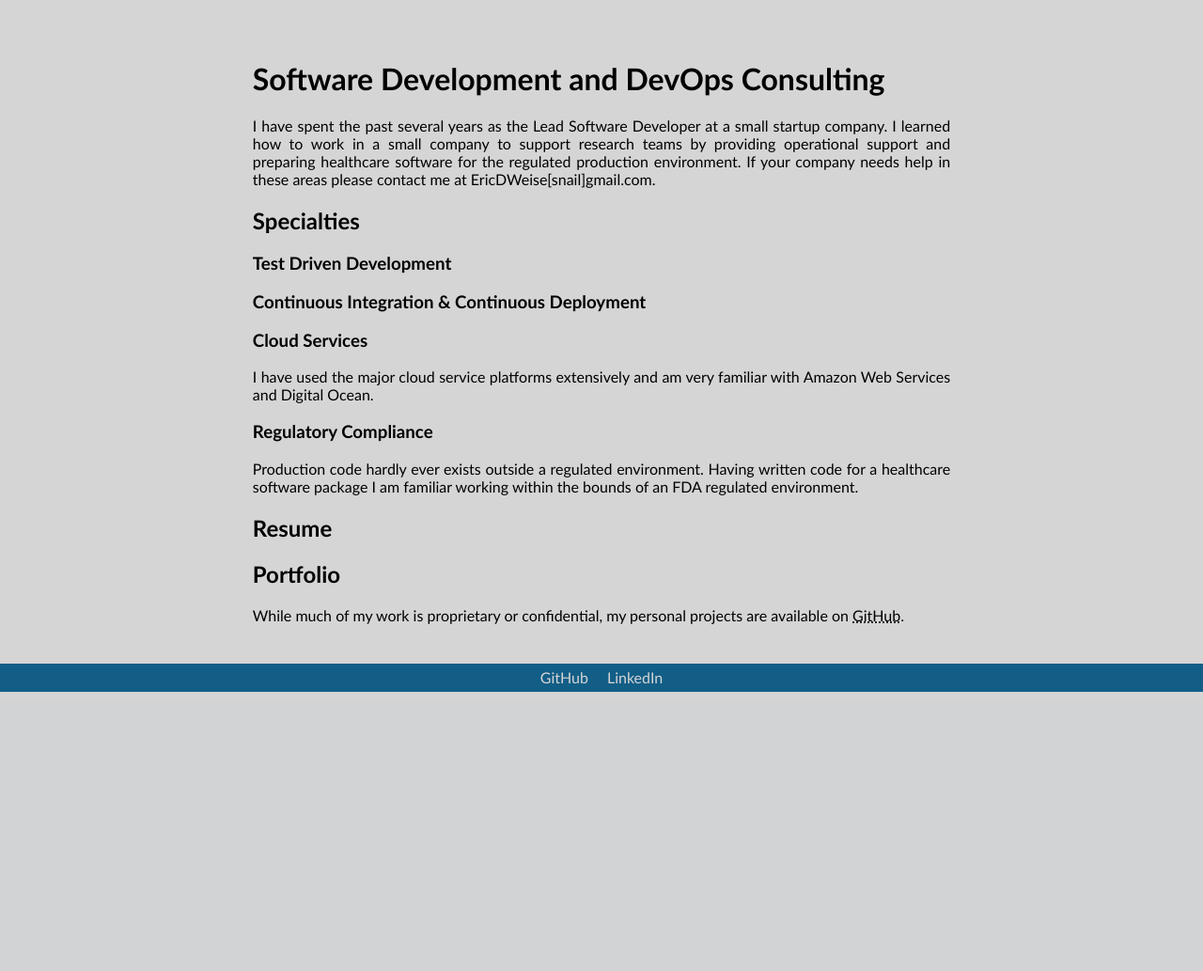
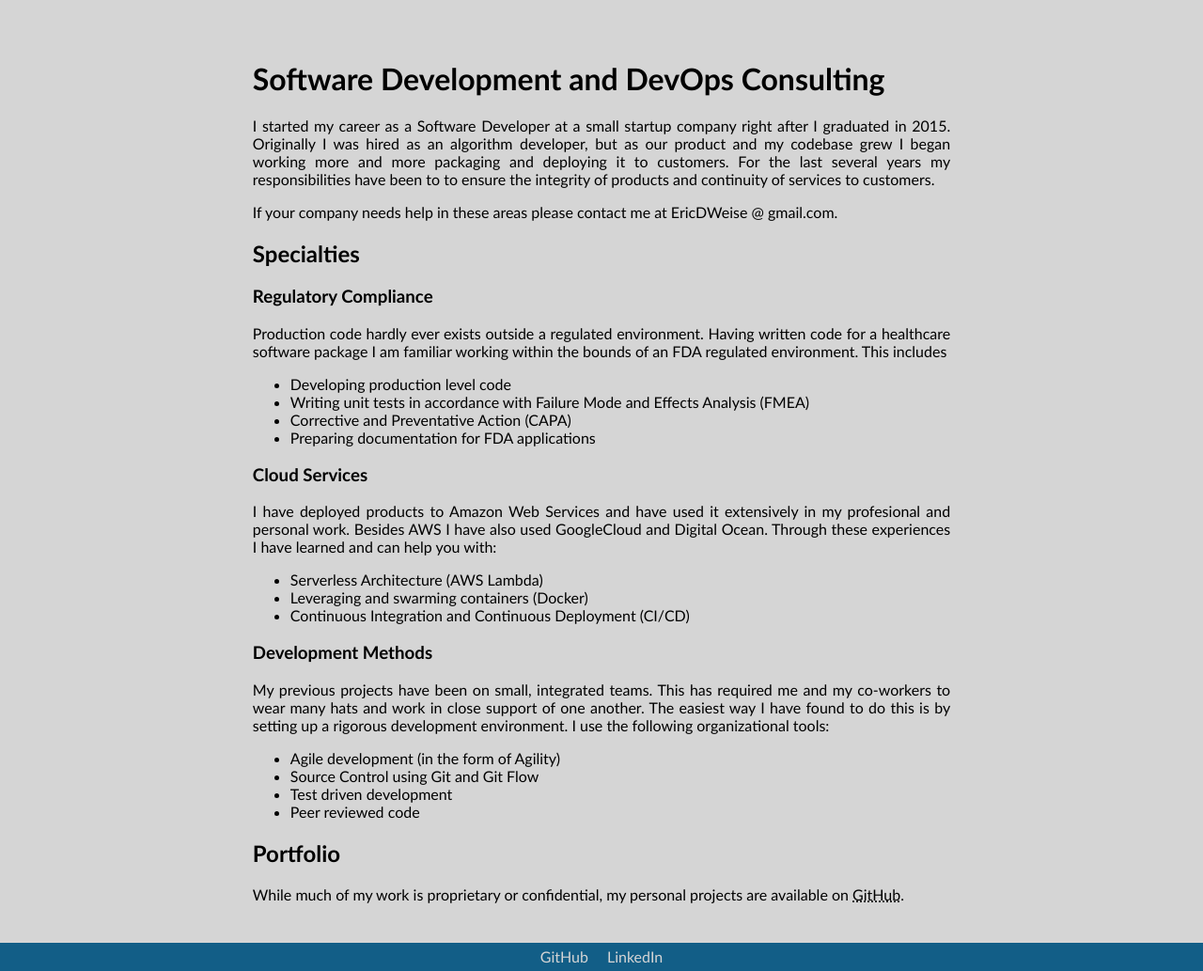
Before and after one commit to ericdweise/website, a PHP site: page /consulting.php in a window 1280 px wide. Shown: the part 55-1088 px from the top of the page at 94% size. Before the commit the page ends 791 px from the top, so only its background shows below. Run offline with PHP 8.4, Linux system fonts and the light colour scheme.

Commit message:
finalized first version of consulting.php

```diff
--- a/htdocs/consulting.php
+++ b/htdocs/consulting.php
@@ -9,17 +9,33 @@
     <?php include('header.php'); ?>
     <div class="page-content">
         <h1>Software Development and DevOps Consulting</h1>
-        <p>I have spent the past several years as the Lead Software Developer at a small startup company. I learned how to work in a small company to support research teams by providing operational support and preparing healthcare software for the regulated production environment. If your company needs help in these areas please contact me at EricDWeise[snail]gmail.com.</p>
+        <p>I started my career as a Software Developer at a small startup company right after I graduated in 2015. Originally I was hired as an algorithm developer, but as our product and my codebase grew I began working more and more packaging and deploying it to customers. For the last several years my responsibilities have been to to ensure the integrity of products and continuity of services to customers.</p>
+        <p>If your company needs help in these areas please contact me at EricDWeise @ gmail.com.</p>
         <h2>Specialties</h2>
-        <h3>Test Driven Development</h3>
-        <p></p> <!-- TODO -->
-        <h3>Continuous Integration & Continuous Deployment</h3>
-        <p></p> <!-- TODO -->
+        <h3>Regulatory Compliance</h3>
+        <p>Production code hardly ever exists outside a regulated environment. Having written code for a healthcare software package I am familiar working within the bounds of an FDA regulated environment. This includes</p>
+        <ul>
+            <li>Developing production level code
+            <li>Writing unit tests in accordance with Failure Mode and Effects Analysis (FMEA)
+            <li>Corrective and Preventative Action (CAPA)
+            <li>Preparing documentation for FDA applications
+        </ul>
         <h3>Cloud Services</h3>
-        <p>I have used the major cloud service platforms extensively and am very familiar with Amazon Web Services and Digital Ocean.</p>
-        <h3>Regulatory Compliance</h3>
-        <p>Production code hardly ever exists outside a regulated environment. Having written code for a healthcare software package I am familiar working within the bounds of an FDA regulated environment.</p>
-        <h2>Resume</h2>
+        <p>I have deployed products to Amazon Web Services and have used it extensively in my profesional and personal work. Besides AWS I have also used GoogleCloud and Digital Ocean. Through these experiences I have learned and can help you with:</p>
+        <ul>
+            <li>Serverless Architecture (AWS Lambda)
+            <li>Leveraging and swarming containers (Docker)
+            <li>Continuous Integration and Continuous Deployment (CI/CD)
+        </ul>
+        <h3>Development Methods</h3>
+        <p>My previous projects have been on small, integrated teams. This has required me and my co-workers to wear many hats and work in close support of one another. The easiest way I have found to do this is by setting up a rigorous development environment. I use the following organizational tools:</p>
+        <ul>
+            <li>Agile development (in the form of Agility)
+            <li>Source Control using Git and Git Flow
+            <li>Test driven development
+            <li>Peer reviewed code
+        </ul>
+        <!-- <h2>Resume</h2> -->
         <!-- TODO -->
         <h2>Portfolio</h2>
         While much of my work is proprietary or confidential, my personal projects are available on <a href="https://github.com/ericdweise">GitHub</a>.
```
Also changed, not shown: htdocs/assets/images/bernie-400.jpg (added).
